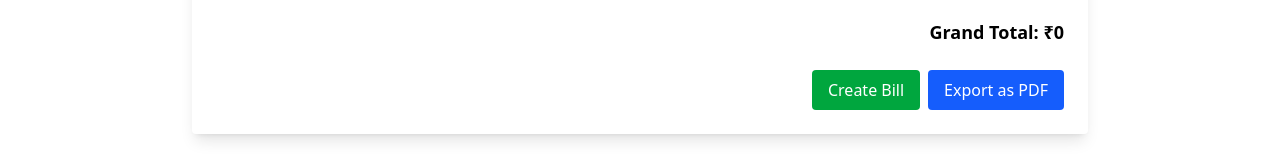
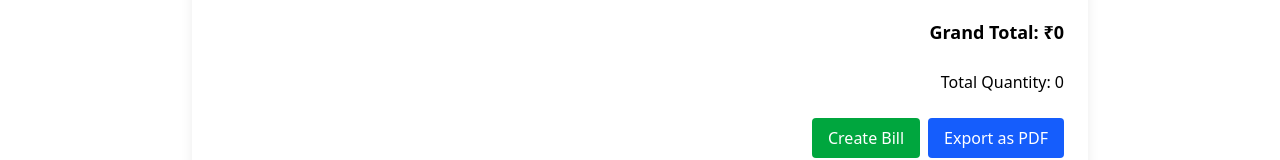
Before and after one commit to Sarab71/cases, a Next.js app in the folder cases-frontend/: page /create-bill in a window 1280 px wide. Shown: the part 503-663 px from the top of the page. Built offline with nearby package versions, Linux system fonts and the light colour scheme; no server answers.

Commit message:
added totalqty in frontend

```diff
--- a/cases-frontend/components/CreateBill.tsx
+++ b/cases-frontend/components/CreateBill.tsx
@@ -27,6 +27,7 @@ export default function CreateBillForm() {
   const [items, setItems] = useState<Item[]>([{ modelNumber: '', quantity: '', rate: '', discount: '' }]);
   const [grandTotal, setGrandTotal] = useState<number>(0);
   const [selectedIndex, setSelectedIndex] = useState<number>(-1);
+  const [totalQty, setTotalQty] = useState<number>(0);
 
   const fetchNextInvoiceNumber = async () => {
     try {
@@ -98,17 +99,26 @@ export default function CreateBillForm() {
   };
 
   const calculateGrandTotal = (itemsList: Item[]) => {
-    const total = itemsList.reduce((sum, item) => {
+    let grandTotal = 0;
+    let quantityTotal = 0;
+
+    for (const item of itemsList) {
       const quantity = Number(item.quantity) || 0;
       const rate = Number(item.rate) || 0;
       const discount = Number(item.discount) || 0;
 
       const discountAmount = (rate * discount) / 100;
       const netPrice = rate - discountAmount;
-      return sum + netPrice * quantity;
-    }, 0);
-    setGrandTotal(Math.round(total));
+      const itemTotal = netPrice * quantity;
+
+      grandTotal += itemTotal;
+      quantityTotal += quantity;
+    }
+
+    setGrandTotal(Math.round(grandTotal));
+    setTotalQty(quantityTotal);
   };
+
 
   const handleAddItem = () => {
     setItems([...items, { modelNumber: '', quantity: '', rate: '', discount: '' }]);
@@ -156,6 +166,7 @@ export default function CreateBillForm() {
       date: billDate,
       items: processedItems,
       grandTotal,
+      totalQty,
     };
 
     try {
@@ -369,6 +380,11 @@ export default function CreateBillForm() {
         Grand Total: ₹{Math.round(grandTotal)}
       </div>
 
+      <div className="text-right font-medium">
+        Total Quantity: {totalQty}
+      </div>
+
+
       <div className="flex gap-2 justify-end">
         <button type="submit" className="bg-green-600 text-white py-2 px-4 rounded hover:bg-green-700 cursor-pointer">
           Create Bill
--- a/cases-frontend/components/EditBillForm.tsx
+++ b/cases-frontend/components/EditBillForm.tsx
@@ -39,6 +39,7 @@ export default function EditBillForm({ billId, onClose, onUpdated }: EditBillFor
   const [editDate, setEditDate] = useState<string>('');
   const [customer, setCustomer] = useState<Customer | null>(null);
   const [dueDate, setDueDate] = useState<string>('');
+  const [totalQty, setTotalQty] = useState<number>(0);
 
   useEffect(() => {
     const fetchBill = async () => {
@@ -61,6 +62,12 @@ export default function EditBillForm({ billId, onClose, onUpdated }: EditBillFor
     fetchBill();
   }, [billId]);
 
+  useEffect(() => {
+    const total = calculateTotalQty(items);
+    setTotalQty(total);
+  }, [items]);
+
+
   const handleItemChange = (index: number, field: keyof Item, value: string | number) => {
     const updatedItems = [...items];
     if (field === 'modelNumber') {
@@ -82,6 +89,10 @@ export default function EditBillForm({ billId, onClose, onUpdated }: EditBillFor
     return netAmount - (netAmount * (item.discount / 100));
   };
 
+  const calculateTotalQty = (itemsList: Item[]) => {
+    return itemsList.reduce((sum, item) => sum + Number(item.quantity || 0), 0);
+  };
+
   const handleSubmit = async (e: React.FormEvent) => {
     e.preventDefault();
 
@@ -98,6 +109,7 @@ export default function EditBillForm({ billId, onClose, onUpdated }: EditBillFor
         dueDate: dueDate,
         items: updatedItems,
         grandTotal,
+        totalQty,
       });
 
       toast.success('Bill updated successfully!');
@@ -258,6 +270,10 @@ export default function EditBillForm({ billId, onClose, onUpdated }: EditBillFor
             ))}
           </tbody>
         </table>
+        <div className="flex justify-end text-sm font-medium mt-2">
+          <span className="bg-white px-3 py-1 border rounded">Total Quantity: {totalQty}</span>
+        </div>
+
       </div>
 
       <div className="flex flex-wrap gap-2 justify-end">
```
